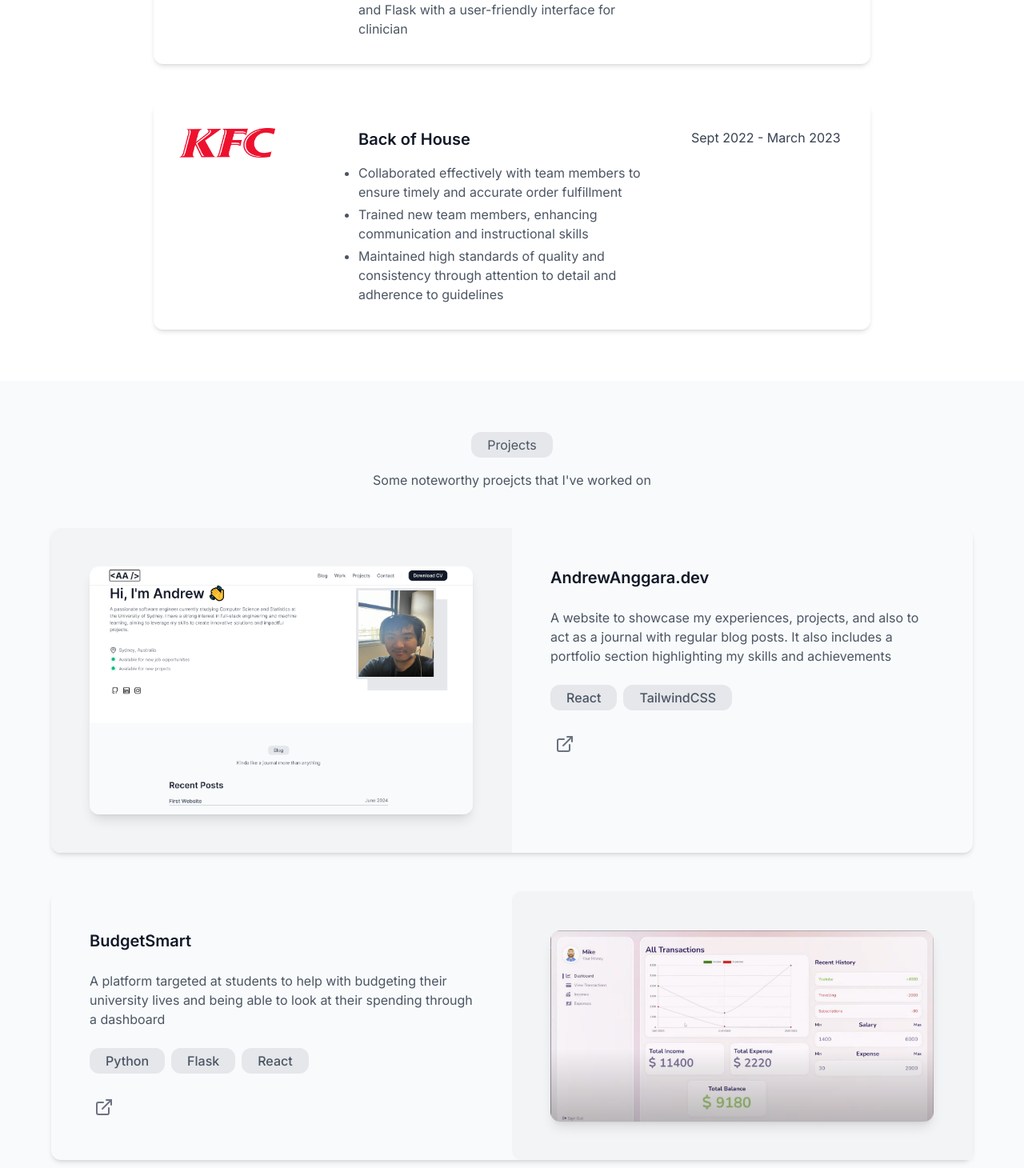
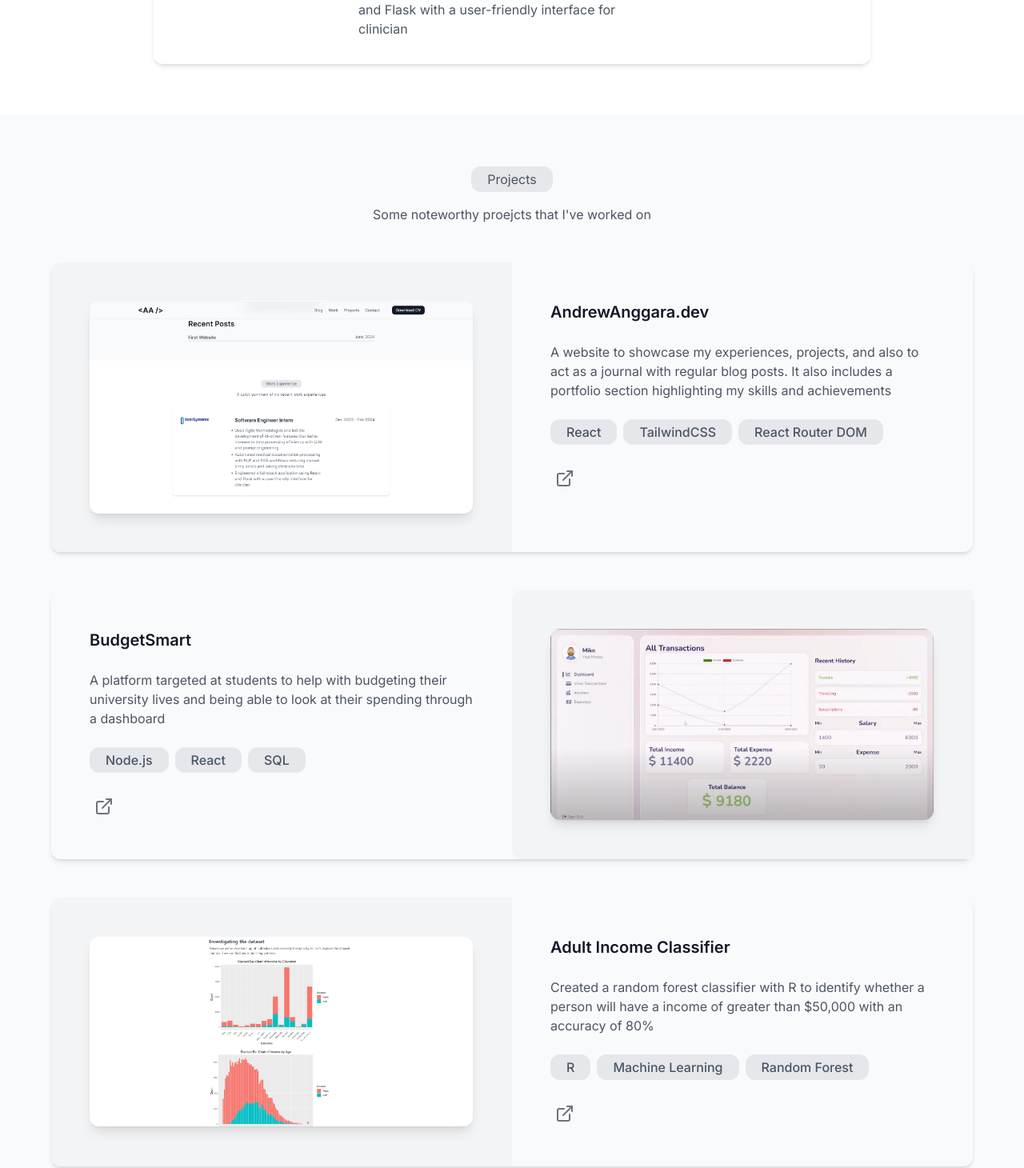
Before and after one commit to TimothyAnggara/andrewanggara.dev, a React (Vite) app: page / in a window 1280 px wide. Shown: the part 1390-2850 px from the top of the page at 80% size. Built offline with nearby package versions, Linux system fonts and the light colour scheme.

Commit message:
Removed KFC and added new project

```diff
--- a/src/components/Sections/Experience.tsx
+++ b/src/components/Sections/Experience.tsx
@@ -16,18 +16,6 @@ function Experience(){
             ],
             align: true
         },
-        {
-            logo_path: kfc,
-            role: 'Back of House',
-            start: 'Sept 2022',
-            end: 'March 2023',
-            responsibilities: [
-                "Collaborated effectively with team members to ensure timely and accurate order fulfillment",
-                "Trained new team members, enhancing communication and instructional skills",
-                "Maintained high standards of quality and consistency through attention to detail and adherence to guidelines"
-            ],
-            align: false
-        }
     ]
 
     return(
--- a/src/components/Sections/Project.tsx
+++ b/src/components/Sections/Project.tsx
@@ -7,9 +7,9 @@ function Project(){
             description: "A website to showcase my experiences, projects, and also to act as a journal with regular blog posts. It also includes a portfolio section highlighting my skills and achievements",
             picture_path: "/project_pictures/AA.png",
             skills: [
-                "React", "TailwindCSS"
+                "React", "TailwindCSS", "React Router DOM"
             ],
-            link: "https://AndrewAnggara.dev",
+            link: "https://github.com/TimothyAnggara/plswork",
             align: true
         },
         {
@@ -17,10 +17,20 @@ function Project(){
             description: "A platform targeted at students to help with budgeting their university lives and being able to look at their spending through a dashboard",
             picture_path: "/project_pictures/kap.png",
             skills: [
-                "Python", "Flask", "React"
+                "Node.js", "React", "SQL"
             ],
-            link: "https://github.com/AndrewAnggara/BudgetSmart",
+            link: "https://github.com/TimothyAnggara/BudgetSmart",
             align: false
+        },
+        {
+            project: "Adult Income Classifier",
+            description: "Created a random forest classifier with R to identify whether a person will have a income of greater than $50,000 with an accuracy of 80%",
+            picture_path: "/project_pictures/AdultIncome.png",
+            skills: [
+                "R", "Machine Learning", "Random Forest"
+            ],
+            link: "https://github.com/TimothyAnggara/Adult-Income-ML",
+            align: true
         }
         // Add more projects as needed
     ];
--- a/src/components/SubComponents/ProjectCard.tsx
+++ b/src/components/SubComponents/ProjectCard.tsx
@@ -9,7 +9,7 @@ type ProjectCardProp = {
     align: boolean
 }
 
-function ProjectCard({project, description, picture_path, skills, align}: ProjectCardProp){
+function ProjectCard({project, description, picture_path, link, skills, align}: ProjectCardProp){
     let left;
     if(!align){
         left = "order-last"
@@ -30,7 +30,7 @@ function ProjectCard({project, description, picture_path, skills, align}: Projec
                         <SkillBox key={index} skill={skill}/>
                     ))}
                 </div>
-                <a className="self-start rounded-lg p-1.5 hover:bg-gray-50 [&_svg]:stroke-gray-500">
+                <a className="self-start rounded-lg p-1.5 hover:bg-gray-200 [&_svg]:stroke-gray-500 cursor-pointer" href={link}>
                     <ExternalLink />
                 </a>
             </div>
```
Also changed, not shown: public/project_pictures/AA.png, public/project_pictures/AdultIncome.png (added).
